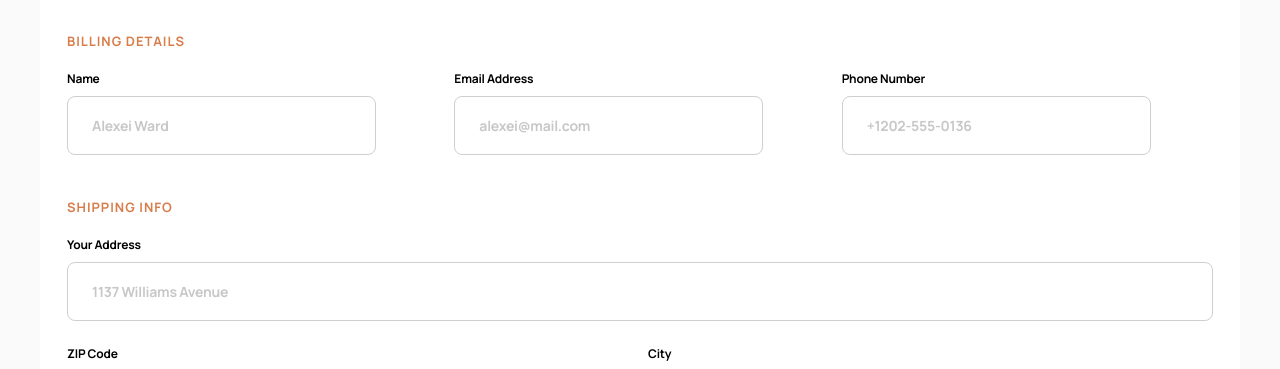
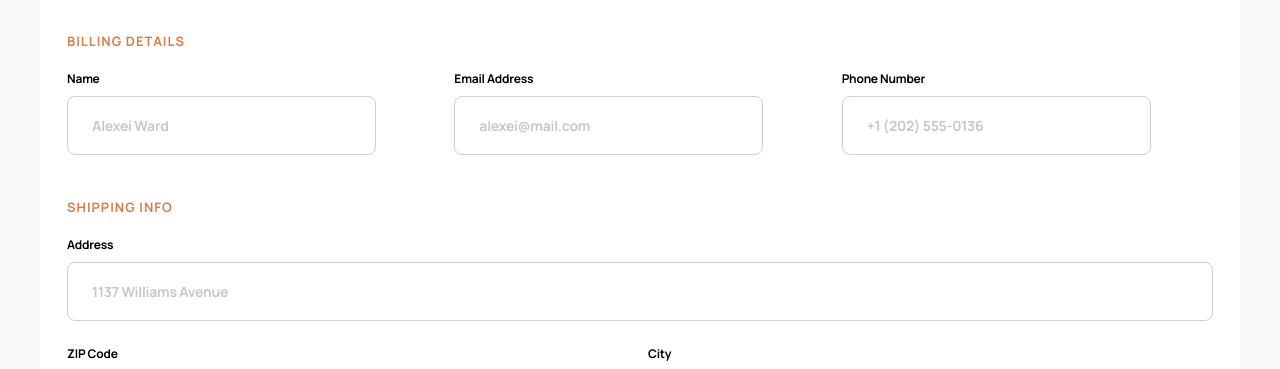
Before and after one commit to kanae367/audiophile, a Vue app: page /checkout in a window 1280 px wide. Shown: the part 258-627 px from the top of the page. Built offline with nearby package versions, Linux system fonts and the light colour scheme.

Commit message:
feat: added form model

```diff
--- /dev/null
+++ b/src/scripts/formSchema.ts
@@ -0,0 +1,93 @@
+import { ref } from 'vue'
+
+export const form = {
+  billingDetails: [
+    {
+      name: 'name',
+      placeholder: 'Alexei Ward',
+      type: 'text',
+      error: ref(false),
+      errorMessage: 'Cannot be empty',
+      label: 'Name'
+    },
+    {
+      name: 'email',
+      placeholder: 'alexei@mail.com',
+      type: 'email',
+      error: ref(false),
+      errorMessage: 'Cannot be empty',
+      label: 'Email Address'
+    },
+    {
+      name: 'phone',
+      placeholder: '+1 (202) 555-0136',
+      type: 'tel',
+      error: ref(false),
+      errorMessage: 'Cannot be empty',
+      pattern: '[0-9]{3}-[0-9]{3}-[0-9]{4}',
+      label: 'Phone Number'
+    }
+  ],
+  shippingInfo: [
+    {
+      name: 'address',
+      placeholder: '1137 Williams Avenue',
+      type: 'text',
+      error: ref(false),
+      errorMessage: 'Cannot be empty',
+      label: 'Address'
+    },
+    {
+      name: 'zip',
+      placeholder: '10001',
+      type: 'text',
+      error: ref(false),
+      errorMessage: 'Cannot be empty',
+      label: 'ZIP Code'
+    },
+    {
+      name: 'city',
+      placeholder: 'New York',
+      type: 'text',
+      error: ref(false),
+      errorMessage: 'Cannot be empty',
+      label: 'City'
+    },
+    {
+      name: 'country',
+      placeholder: 'United States',
+      type: 'text',
+      error: ref(false),
+      errorMessage: 'Cannot be empty',
+      label: 'Country'
+    }
+  ],
+  paymentDetails: [
+    {
+      name: 'payment',
+      type: 'radio',
+      value: 'e-money',
+      label: 'e-Money',
+      data: [
+        {
+          name: 'e-num',
+          label: 'e-Money Number',
+          type: 'text',
+          placeholder: '238521993'
+        },
+        {
+          name: 'pin',
+          label: 'e-Money PIN',
+          type: 'text',
+          placeholder: '6891'
+        }
+      ]
+    },
+    {
+      name: 'payment',
+      type: 'radio',
+      value: 'cash',
+      label: 'Cash on Delivery'
+    }
+  ]
+}
--- a/src/views/CheckoutView.vue
+++ b/src/views/CheckoutView.vue
@@ -1,49 +1,68 @@
 <script setup lang="ts">
 import { RouterLink } from 'vue-router'
+import CheckoutIcon from '@/components/icons/CheckoutIcon.vue'
 import { useCart } from '@/scripts/store'
+import { ref } from 'vue'
+import { form } from '../scripts/formSchema'
 const cart = useCart()
 const products = cart.products
+
+const result: any = {
+  name: '',
+  phone: '',
+  email: '',
+  address: '',
+  zip: '',
+  city: '',
+  country: '',
+  pin: '',
+  'e-num': ''
+}
+
+const paymentMethod = ref('e-money')
+
+const handleFormSubmit = (e: Event) => {
+  e.preventDefault()
+  console.log(result)
+}
 </script>
 <template>
   <RouterLink class="return-btn" to="/">Go Back</RouterLink>
   <div class="form-container">
-    <form class="form" name="checkout">
+    <form id="checkout" class="form" name="checkout" @submit="handleFormSubmit">
       <h1 class="form__title">Checkout</h1>
       <div class="billing-container">
         <h2 class="title">Billing Details</h2>
         <div class="items">
-          <div class="item">
-            <label for="name">Name</label>
-            <input class="input" type="text" id="name" placeholder="Alexei Ward" />
-          </div>
-          <div class="item">
-            <label for="email">Email Address</label>
-            <input class="input" type="text" id="email" placeholder="alexei@mail.com" />
-          </div>
-          <div class="item">
-            <label for="phone">Phone Number</label>
-            <input class="input" type="text" id="phone" placeholder="+1202-555-0136" />
+          <div class="item" v-for="item in form.billingDetails" :key="item.name">
+            <label :for="item.name">{{ item.label }}</label>
+            <input
+              class="input"
+              v-model="result[item.name]"
+              :type="item.type"
+              :id="item.name"
+              :placeholder="item.placeholder"
+              required
+            />
           </div>
         </div>
       </div>
       <div class="shipping-container">
         <h2 class="title">Shipping Info</h2>
         <div class="items">
-          <div class="item">
-            <label for="address">Your Address</label>
-            <input class="input" type="text" id="address" placeholder="1137 Williams Avenue" />
-          </div>
-          <div class="item">
-            <label for="zip">ZIP Code</label>
-            <input class="input" type="text" id="zip" placeholder="10001" />
-          </div>
-          <div class="item">
-            <label for="city">City</label>
-            <input class="input" type="text" id="city" placeholder="New York" />
-          </div>
-          <div class="item">
-            <label for="country">Country</label>
-            <input class="input" type="text" id="country" placeholder="United States" />
+          <div class="item" v-for="item in form.shippingInfo" :key="item.name">
+            <div class="item__top">
+              <label :for="item.name">{{ item.label }}</label>
+              <span class="error"></span>
+            </div>
+            <input
+              class="input"
+              :type="item.type"
+              :id="item.name"
+              :placeholder="item.placeholder"
+              v-model="result[item.name]"
+              required
+            />
           </div>
         </div>
       </div>
@@ -53,23 +72,38 @@ const products = cart.products
           <div class="payment-container">
             <label>Payment Method</label>
             <div>
-              <label class="payment-item">
-                <input checked class="payment-radio" type="radio" name="payment" />
-                e-Money
-              </label>
-              <label class="payment-item">
-                <input class="payment-radio" type="radio" name="payment" />
-                Cash on Delivery
+              <label v-for="item in form.paymentDetails" :key="item.label" class="payment-item">
+                <input
+                  :checked="form.paymentDetails[0] === item"
+                  class="payment-radio"
+                  :value="item.value"
+                  :type="item.type"
+                  v-model="paymentMethod"
+                  :name="item.name"
+                  required
+                />
+                {{ item.label }}
               </label>
             </div>
-            <div class="item">
-              <label for="e-number">e-Money Number</label>
-              <input class="input" type="text" id="e-number" placeholder="238521993" />
+          </div>
+          <div class="e-container" v-if="paymentMethod === 'e-money'">
+            <div class="item" v-for="item in form.paymentDetails[0].data" :key="item.name">
+              <label :for="item.name">{{ item.label }}</label>
+              <input
+                class="input"
+                :type="item.type"
+                :id="item.name"
+                :placeholder="item.placeholder"
+                v-model="result[item.name]"
+                required
+              />
             </div>
-            <div class="item">
-              <label for="pin">e-Money PIN</label>
-              <input class="input" type="text" id="pin" placeholder="6891" />
-            </div>
+          </div>
+          <div class="cash-bottom" v-else>
+            <CheckoutIcon class="checkout-icon" />
+            The ‘Cash on Delivery’ option enables you to pay in cash when our delivery courier
+            arrives at your residence. Just make sure your address is correct so that your order
+            will not be cancelled.
           </div>
         </div>
       </div>
@@ -113,8 +147,13 @@ const products = cart.products
           >$ {{ products.reduce((acc, next) => acc + next.price, 0) + 50 }}</span
         >
       </div>
-      <button form="checkout" class="button button_wide" :disabled="products.length ? false : true">
-        Continue & Pay
+      <button
+        form="checkout"
+        type="submit"
+        class="button button_wide"
+        :disabled="products.length ? false : true"
+      >
+        Continue {{ paymentMethod === 'e-money' ? '& Pay' : '' }}
       </button>
     </div>
   </div>
@@ -384,4 +423,39 @@ label {
     max-width: 330px;
   }
 }
+
+.cash-bottom {
+  display: flex;
+  margin-top: 16px;
+  flex-direction: column;
+  align-items: center;
+  gap: 20px;
+  text-align: center;
+  font-size: 15px;
+  line-height: 25px;
+  font-weight: 500;
+  color: rgba(0, 0, 0, 0.5);
+}
+
+.e-container {
+  display: flex;
+  flex-direction: column;
+  gap: 16px;
+}
+
+@media screen and (min-width: 768px) {
+  .e-container {
+    flex-direction: row;
+  }
+
+  .cash-bottom {
+    flex-direction: row;
+    text-align: left;
+    gap: 32px;
+  }
+
+  .checkout-icon {
+    flex-shrink: 0;
+  }
+}
 </style>
```
Also changed, not shown: src/components/icons/CheckoutIcon.vue (added, +10 -0 lines).
